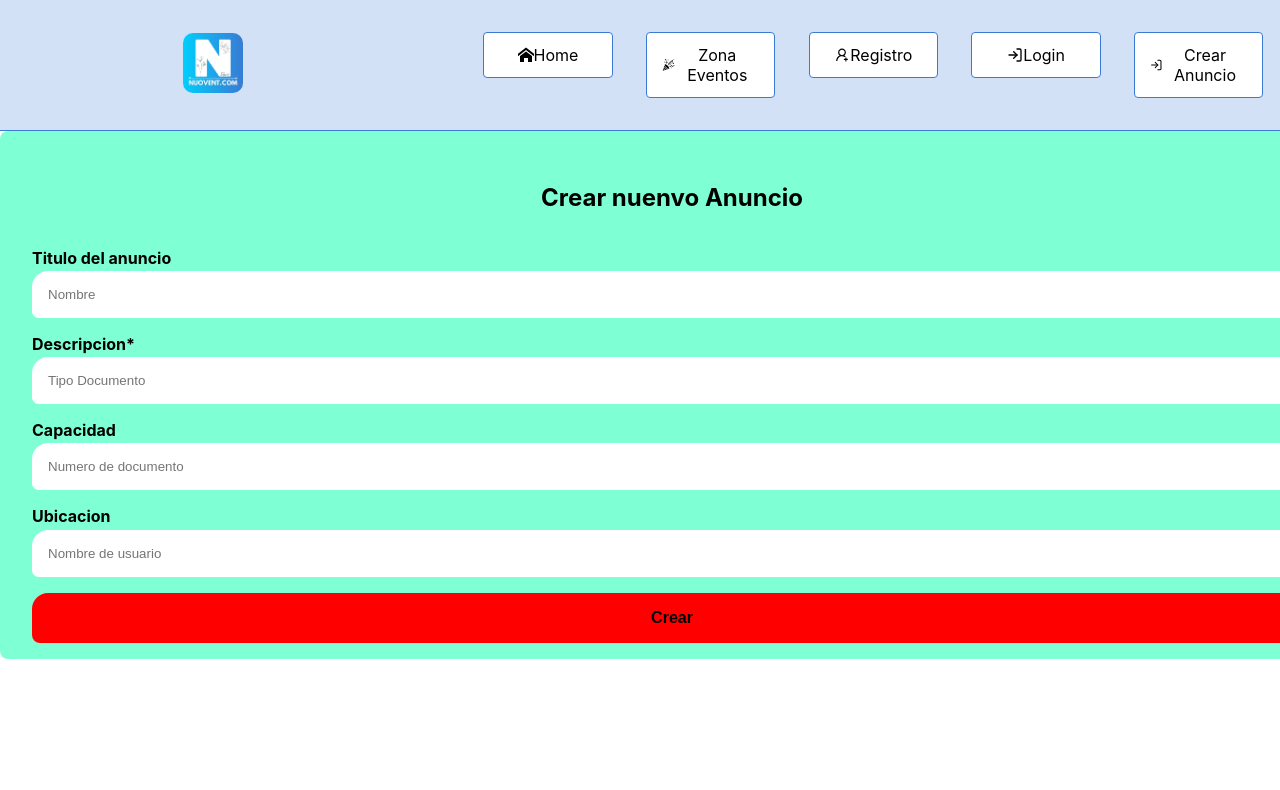
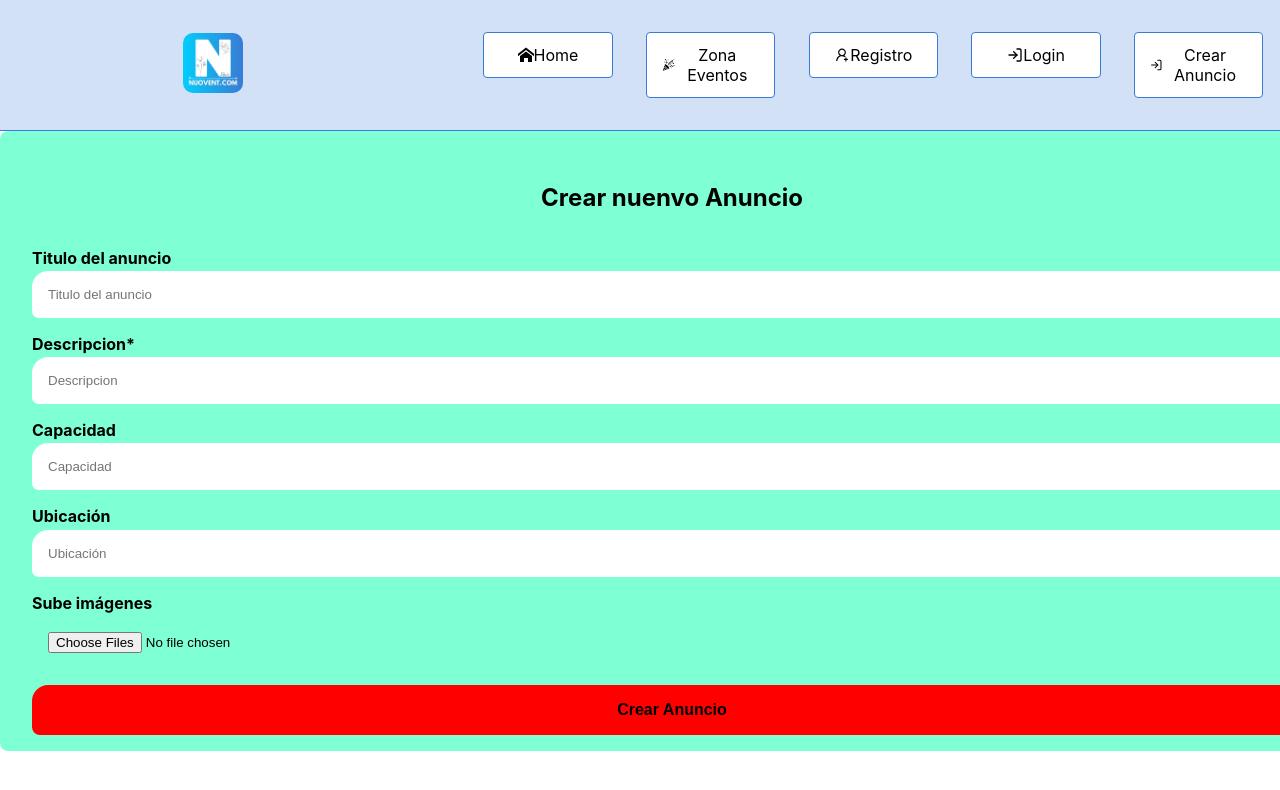
Before and after one commit to clpp-dev/Nuovent-FrontEnd, a React (Create React App) app: page /crearanuncio in a window 1280 px wide. Shown: the top 790 px of the page. Built offline with nearby package versions, Linux system fonts and the light colour scheme.

Commit message:
Charge images in create anounce form

```diff
--- a/src/Components/Layout/CreateAnounceForm/CreateAnounceForm.jsx
+++ b/src/Components/Layout/CreateAnounceForm/CreateAnounceForm.jsx
@@ -1,88 +1,99 @@
 import "./Style.css";
-import React, { useState } from 'react';
+import React, { useState } from "react";
 import jwt from "jwt-decode";
 
 export const CreateAnounceForm = () => {
-    const [nomAnounce, setNomAnounce] = useState ("")
-    const [description, setDescription] = useState ("")
-    const [numCapacity, setNumCapacity] = useState ("")
-    const [location, setLocation] = useState ("")
+  const [nomAnounce, setNomAnounce] = useState("");
+  const [description, setDescription] = useState("");
+  const [numCapacity, setNumCapacity] = useState("");
+  const [location, setLocation] = useState("");
+  const [arrayImages, setArrayImages] = useState([]);
 
   const newAnounce = async (e) => {
     e.preventDefault();
-        const res = await fetch('https://nuovent.herokuapp.com/anuncio',{
-            method: 'POST',
+    const res = await fetch("https://nuovent.herokuapp.com/anuncio", {
+      method: "POST",
       headers: {
-                'Content-Type': 'application/json'
+        "Content-Type": "application/json",
       },
       body: JSON.stringify({
         nomAnounce,
         description,
         numCapacity,
         location,
-            })
-        })
+        arrayImages
+      }),
+    });
     const data = await res.json();
-        console.log(data)
+    console.log(data);
     var token = data;
     var decoded = await jwt(token);
-        console.log("🚀🚀🚀~decoded UID", decoded.uid)
+    console.log("🚀🚀🚀~decoded UID", decoded.uid);
 
     setNomAnounce("");
     setDescription("");
     setNumCapacity("");
     setLocation("");
-    }
+    setArrayImages([])
+  };
 
   return (
     <div className="cont-fromNewAnounce">
-            <form onSubmit={newAnounce}
-            className="formNewAnounce">
-
+      <form onSubmit={newAnounce} className="formNewAnounce">
         <h2 className="">Crear nuenvo Anuncio</h2>
 
         <label className="">Titulo del anuncio</label>
         <input
-                onChange={e =>setNomAnounce(e.target.value)}
+          onChange={(e) => setNomAnounce(e.target.value)}
           value={nomAnounce}
           className=""
           type="text"
-                placeholder="Nombre"
+          placeholder="Titulo del anuncio"
           required
         />
 
         <label className="">Descripcion*</label>
         <input
-                onChange={e =>setDescription(e.target.value)}
+          onChange={(e) => setDescription(e.target.value)}
           value={description}
           className=""
           type="text"
-                placeholder="Tipo Documento"
+          placeholder="Descripcion"
           required
         />
 
         <label className="">Capacidad</label>
         <input
-                onChange={e =>setNumCapacity(e.target.value)}
+          onChange={(e) => setNumCapacity(e.target.value)}
           value={numCapacity}
           className=""
           type="text"
-                placeholder="Numero de documento"
+          placeholder="Capacidad"
           required
         />
 
-                <label className="">Ubicacion</label>
+        <label className="">Ubicación</label>
         <input
-                onChange={e =>setLocation(e.target.value)}
+          onChange={(e) => setLocation(e.target.value)}
           value={location}
           className=""
           type="text"
-                placeholder="Nombre de usuario"
+          placeholder="Ubicación"
           required
         />
 
-                <button className="button">Crear</button>
+        <label className="">Sube imágenes</label>
+        <input
+          name="images"
+          type="file"
+          accept="image/png, .jpeg, .jpg"
+          multiple
+          onChange={(e) => {setArrayImages([e.target.files])
+                        console.log(e.target.files)}}
+        />
+
+        <button className="button">Crear Anuncio</button>
       </form>
     </div>
-    )
-}
+  );
+};
--- a/src/Components/Layout/loginForm/loginForm.jsx
+++ b/src/Components/Layout/loginForm/loginForm.jsx
@@ -1,10 +1,10 @@
 import "./Style.css";
 import React, { useState } from 'react';
 import jwt from "jwt-decode";
-import { Route, Redirect } from 'react-router-dom'
+import { useNavigate } from 'react-router-dom'
 
 export const LoginForm = () => {
-
+    const navigate = useNavigate()
     const [email, setEmail] = useState ("")
     const [password, setPassword] = useState ("")
 
@@ -23,19 +23,18 @@ export const LoginForm = () => {
         })
         const data = await res.json();
         console.log("🚀 ~ file: loginForm.jsx ~ line 25 ~ newLogin ~ data", data)
-        var token = await data.token;
+        let token = await data.token;
         console.log("🚀 ~ file: loginForm.jsx ~ line 26 ~ newLogin ~ token", token)
 
         //Guardo en local storage el token
         localStorage.setItem('token', token);
-        var decoded = await jwt(token);
-        var satateUser= await decoded.claims.state
-        console.log("🚀 ~ file: loginForm.jsx ~ line 34 ~ newLogin ~ satateUser", satateUser)
+        let decoded = await jwt(token);
+        let stateUser= await decoded.claims.state
+        console.log("🚀 ~ file: loginForm.jsx ~ line 33 ~ newLogin ~ stateUser", stateUser)
         console.log("🚀🚀🚀~decoded CLAIMS", decoded)
-
+        stateUser === 2 ? navigate("/crearanuncio") : alert("Datos invalidos")
         // setEmail("");
         // setPassword("");
-
     }
 
     return (
```
Lines whose indentation alone changed are shown as unchanged.
